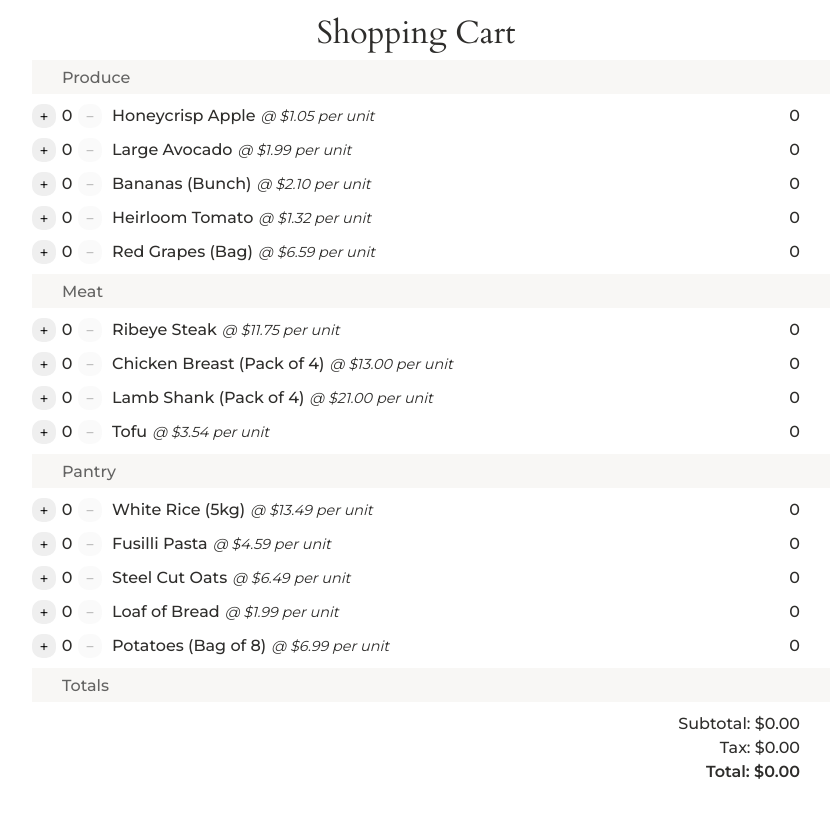
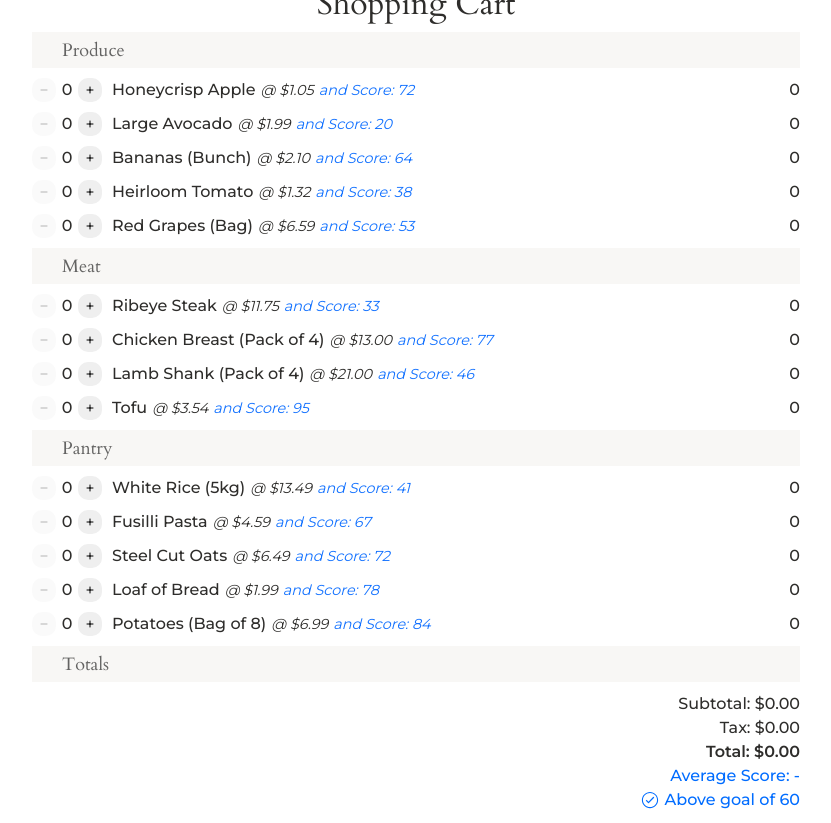
Before and after one commit to liam-armstrong/ClimateZero, a React (Create React App) app: page / in a window 1280 px wide. Shown: the whole page, without its empty margins (224-1055 px from the left). Before the commit the page ends 800 px from the top, so only its background shows below. Built offline with nearby package versions, Linux system fonts and the light colour scheme.

Commit message:
Extension

```diff
--- a/public/index.html
+++ b/public/index.html
@@ -2,14 +2,14 @@
 <html lang="en">
   <head>
     <meta charset="utf-8" />
-    <link rel="icon" href="%PUBLIC_URL%/favicon.ico" />
+    <link rel="icon" href="%PUBLIC_URL%/logo.ico" />
     <meta name="viewport" content="width=device-width, initial-scale=1" />
     <meta name="theme-color" content="#000000" />
     <meta
       name="description"
       content="Climate Zero browser extension demo"
     />
-    <link rel="apple-touch-icon" href="%PUBLIC_URL%/logo192.png" />
+    <link rel="apple-touch-icon" href="%PUBLIC_URL%/logo.ico" />
     <!--
       manifest.json provides metadata used when your web app is installed on a
       user's mobile device or desktop. See https://developers.google.com/web/fundamentals/web-app-manifest/
--- a/src/App.tsx
+++ b/src/App.tsx
@@ -1,4 +1,5 @@
 import React, { useState } from "react"
+import { IoIosCheckmarkCircleOutline, IoMdCloseCircleOutline } from "react-icons/io";
 import { cartCategory, cartData } from "./cart"
 import { filterCartByCategory, formatter } from "./utils"
 import CartRow from "./components/cart_row"
@@ -7,6 +8,8 @@ import './styles/reset.css'
 
 export const App = () => {
   const [cart, setCart] = useState(cartData)
+  const [enableExtension, setEnableExtension] = useState(true)
+  const goal = 60
 
   const onClick = (itemName: string, add: boolean) => {
     setCart(prevCart => ({
@@ -23,19 +26,47 @@ export const App = () => {
   const pantryItems = filterCartByCategory(cart, cartCategory.PANTRY)
 
   const produceRows = Object.keys(produceItems).map(i => {
-    return <CartRow itemName={i} cart={cart} onClick={onClick} key={i}/>
+    return <CartRow
+      itemName={i}
+      cart={cart}
+      onClick={onClick}
+      key={i}
+      enableExtension={enableExtension}
+    />
   })
 
   const meatRows = Object.keys(meatItems).map(i => {
-    return <CartRow itemName={i} cart={cart} onClick={onClick} key={i}/>
+    return <CartRow
+      itemName={i}
+      cart={cart}
+      onClick={onClick}
+      key={i}
+      enableExtension={enableExtension}
+    />
   })
 
   const pantryRows = Object.keys(pantryItems).map(i => {
-    return <CartRow itemName={i} cart={cart} onClick={onClick} key={i}/>
+    return <CartRow
+      itemName={i}
+      cart={cart}
+      onClick={onClick}
+      key={i}
+      enableExtension={enableExtension}
+    />
   })
 
   const subtotal = Object.keys(cart)
-                    .reduce((acc, k) => acc + cart[k].quantity * cart[k].price, 0)
+    .reduce((acc, k) => acc + cart[k].quantity * cart[k].price, 0)
+
+  const scoreData = Object.keys(cart)
+    .reduce((acc, k) => [
+      acc[0] + cart[k].quantity * cart[k].score,
+      acc[1] + cart[k].quantity
+    ], [0, 0])
+
+  const averageScore = scoreData[1] ?
+    Math.round(((scoreData[0]/scoreData[1])+Number.EPSILON * 100))
+    : 0
 
   return (
     <div className='app'>
@@ -53,6 +84,18 @@ export const App = () => {
             Subtotal: {formatter.format(subtotal)} <br/>
             Tax: {formatter.format(subtotal * 0.1)} <br/>
             <b>Total: {formatter.format(subtotal * 1.1)}</b>
+            {
+              enableExtension &&
+                ((averageScore >= goal || averageScore < 1)
+                  ? <div className="extension-totals blue">
+                      <p>Average Score: {averageScore < 1 ? '-' : averageScore}</p>
+                      <IoIosCheckmarkCircleOutline /> Above goal of {goal}
+                    </div>
+                  : <div className="extension-totals red">
+                      <p>Average Score: {averageScore}</p>
+                      <IoMdCloseCircleOutline /> Below goal of {goal}
+                    </div>)
+            }
           </div>
         </div>
       </div>
--- a/src/components/cart_row.tsx
+++ b/src/components/cart_row.tsx
@@ -1,31 +1,34 @@
 import { cartData } from "../cart"
-import Button from 'react-bootstrap/Button'
 import { HiOutlinePlusSm, HiOutlineMinusSm } from "react-icons/hi";
 import { formatter } from "../utils"
+import ExtensionPopover from "./extension_popover";
 
 interface IProps {
   itemName: string,
   cart: typeof cartData
-  onClick: (itemName: string, add: boolean) => void
+  onClick: (itemName: string, add: boolean) => void,
+  enableExtension: boolean,
 }
 
-const CartRow = ({itemName, cart, onClick}: IProps) => {
+const CartRow = ({itemName, cart, onClick, enableExtension}: IProps) => {
   const itemData = cart[itemName]
 
   return (
       <div className="cart-row">
         <div className="controls">
-          <Button onClick={() => onClick(itemName, true)}>
+          <button onClick={() => onClick(itemName, false)} disabled={itemData.quantity < 1} >
+            <HiOutlineMinusSm />
+          </button>
+          <h3>{itemData['quantity']}</h3>
+          <button onClick={() => onClick(itemName, true)}>
             <HiOutlinePlusSm />
-          </Button>
-          <h3>{itemData['quantity']}</h3>
-          <Button onClick={() => onClick(itemName, false)} disabled={itemData.quantity < 1} >
-            <HiOutlineMinusSm />
-          </Button>
+          </button>
         </div>
 
         <h3>{itemName}</h3>
-        <h4 className="price-text">@ {formatter.format(itemData.price)} per unit</h4>
+        <h4 className="price-text">@ {formatter.format(itemData.price)}</h4>
+
+        { enableExtension && <ExtensionPopover cart={cart} itemName={itemName} />}
 
         <h3 className="total">{
           itemData['quantity'] === 0 ? 0 :
--- /dev/null
+++ b/src/components/extension_popover.tsx
@@ -0,0 +1,46 @@
+import { cartData, cartCategory } from "../cart"
+import Popover from 'react-bootstrap/Popover'
+import OverlayTrigger from 'react-bootstrap/OverlayTrigger'
+import { filterCartByCategory } from "../utils"
+
+interface IProps {
+  itemName: string,
+  cart: typeof cartData
+}
+
+const ExtensionPopover = ({itemName, cart}: IProps) => {
+  const itemData = cart[itemName]
+
+  const categoryData = Object.values(filterCartByCategory(cart, itemData.category))
+  const rank = categoryData
+    .sort((a,b) => b.score - a.score)
+    .findIndex(i => i.price === itemData.price) + 1
+
+  const popover = (
+    <Popover id="info-popover">
+      <Popover.Header>
+        <img src="https://upload.wikimedia.org/wikipedia/commons/a/aa/Empty_set.svg" alt='logo'></img>
+        Climate Zero Stats
+      </Popover.Header>
+      <Popover.Body>
+        Score calculated based on greenhouse gas emissions: <br/>
+        <strong>{itemData.score}/100</strong>
+        <div className='sep-line'></div>
+        This is ranked
+        <strong> {rank}/{categoryData.length} </strong>
+        in the {cartCategory[itemData.category].toLocaleLowerCase()} category
+        <br />
+        <a href="https://www.bbc.com/news/science-environment-46459714">Source</a>
+      </Popover.Body>
+    </Popover>
+  );
+
+  return (
+      // <OverlayTrigger trigger={['hover', 'focus']} placement="right" overlay={popover}>
+      <OverlayTrigger trigger='click' placement="right" overlay={popover}>
+        <h4 className="price-text extension-trigger">and Score: {itemData.score}</h4>
+      </OverlayTrigger>
+    )
+  }
+
+  export default ExtensionPopover
--- a/src/styles/app.scss
+++ b/src/styles/app.scss
@@ -1,4 +1,6 @@
-#root {
+@import "~bootstrap/scss/bootstrap";
+
+#root, .popover {
   -moz-osx-font-smoothing: grayscale;
   color: #2e2d2b;
   font-family: 'Montserrat', sans-serif;
@@ -60,6 +62,10 @@
     font-size: 0.9em;
   }
 
+  .extension-trigger {
+    color: #1271FF;
+  }
+
   .total {
     margin-left: auto;
     text-align: right;
@@ -67,8 +73,68 @@
   }
 
   &.divider{
+    font-family: 'Cardo', serif;
+    font-size: 18px;
     background-color: #F8F7F5;
     padding: 10px 0px 8px 30px;
     color: rgba(0,0,0,0.6)
   }
+
+  .blue {
+    color: #1271FF;
+    filter: invert(53%) sepia(79%) saturate(6585%) hue-rotate(208deg) brightness(100%) contrast(106%);
+
+    svg{
+      padding-bottom: 2px;
+      padding-left: 4px;
+      width: 24px;
+      height: 24px;
+    }
+  }
+
+  .red {
+    color: #BB0000;
+    filter: invert(14%) sepia(43%) saturate(6782%) hue-rotate(354deg) brightness(95%) contrast(122%);
+
+    svg{
+      padding-bottom: 2px;
+      padding-left: 4px;
+      width: 24px;
+      height: 24px;
+    }
+  }
 }
+
+#info-popover {
+  .popover-header {
+    display: flex;
+    flex-direction: row;
+    align-items: center;
+    justify-content: center;
+    font-size: 18px;
+
+    img {
+      width: 32px;
+      height: 32px;
+      margin-right: 5px;
+      filter: invert(53%) sepia(79%) saturate(6585%) hue-rotate(208deg) brightness(100%) contrast(106%);
+    }
+  }
+
+  .popover-body {
+    text-align: center;
+
+    strong {
+      color: #1271FF;
+      font-weight: 600;
+      font-size: 16px;
+    }
+
+    .sep-line {
+      height: 0;
+      margin: 0.5em 0px;
+      width: 100%;
+      border-bottom: 1px solid gray;
+    }
+  }
+}
```
Also changed, not shown: public/logo.png (added), public/manifest.json, 1 other file (tests, documents, lock files or other folders).
